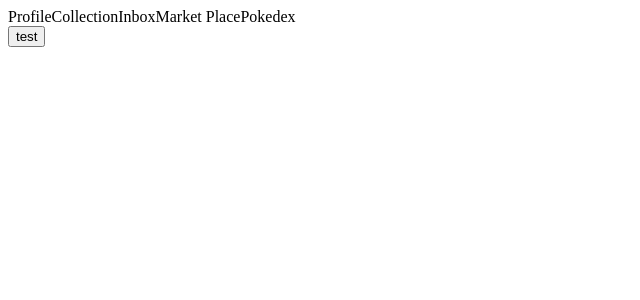
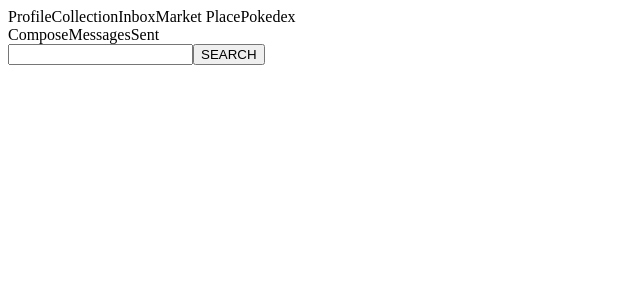
Before and after one commit to zoekhall/pokemon-play-pen, a React app: page / in a window 1280 px wide. Both pictures are taken after a click on the element "Inbox". Shown: the top 300 px of the page, without its empty margins (0-640 px from the left). Built offline with nearby package versions, Linux system fonts and the light colour scheme; the HTML template or start-up script is replaced by a standard one.

Commit message:
setup components

```diff
--- a/client/src/components/inbox/compose.jsx
+++ b/client/src/components/inbox/compose.jsx
@@ -2,7 +2,7 @@ import React from 'react';
 
 
 const Compose = () => {
-
+// func to search for users to message
 
   return (
     <div>
@@ -10,6 +10,7 @@ const Compose = () => {
         <input type="text" />
         <button>SEARCH</button>
       </form>
+
     </div>
   );
 };
--- a/client/src/components/inbox/inbox.jsx
+++ b/client/src/components/inbox/inbox.jsx
@@ -1,10 +1,11 @@
 // needed React things
-import React from 'react';
+import React, { useState } from 'react';
 
 
 // Components
 import Compose from './compose.jsx';
-import Layout from './layout.jsx';
+import Msgs from './msgs.jsx';
+import Sent from './sent.jsx';
 
 import axios from 'axios';
 
@@ -12,13 +13,31 @@ import axios from 'axios';
 
 const Inbox = () => {
 
+  const [view, setView] = useState('inbox');
+
+  const changeView = newView => setView(newView);
+
+  const renderView = () => {
+    if ( view === 'compose') {
+      return <Compose/>;
+    } else if ( view === 'sent' ) {
+      return <Sent/>;
+    } else if ( view === 'msgs') {
+      return <Msgs/>;
+    } else {
+      return <Compose/>;
+    }
+  };
+
+
+
 
   //function to get current user !!!!!!!!may not need
   const getCurUser = ()=>{
-    axios.get('/api/user');
+    axios.get('/api/current/user');
   };
 
-  // func to search for users to message
+
 
   // func to send message
 
@@ -28,7 +47,21 @@ const Inbox = () => {
 
   return (
     <div>
-      <button onClick={()=>getCurUser()}>test</button>
+      <nav>
+        <span
+          className={view === 'compose' ? 'selected' : 'unselected'}
+          onClick={() => changeView('compose')}
+        >Compose</span>
+        <span
+          className={view === 'msgs' ? 'selected' : 'unselected'}
+          onClick={() => changeView('msgs')}
+        >Messages</span>
+        <span
+          className={view === 'sent' ? 'selected' : 'unselected'}
+          onClick={() => changeView('sent')}
+        >Sent</span>
+      </nav>
+      <div className='currentView'>{renderView()}</div>
     </div>
   );
 };
--- a/client/src/components/inbox/layout.jsx
+++ /dev/null
@@ -1,26 +0,0 @@
-import React from 'react';
-import {Outlet, Link} from 'react-router-dom';
-
-const Layout = () =>{
-
-  return (
-    <>
-      <nav>
-        <ul>
-          <li>
-            <Link to='/'>Home</Link>
-          </li>
-          <li>
-            <Link to='/compose'>Compose</Link>
-          </li>
-          <li>
-            <Link to='/sent'></Link>
-          </li>
-        </ul>
-      </nav>
-      <Outlet/>
-    </>
-  );
-};
-
-export default Layout;
--- /dev/null
+++ b/client/src/components/inbox/msgs.jsx
@@ -0,0 +1,12 @@
+import React from 'react';
+
+
+const Msgs = () =>{
+
+  return (
+    <h1>Msgs</h1>
+
+  );
+};
+
+export default Msgs;
--- a/client/src/components/inbox/sent.jsx
+++ b/client/src/components/inbox/sent.jsx
@@ -1,5 +1,9 @@
+import React from 'react';
+
 const Sent = () => {
-  return <h1>Sent</h1>;
+  return (
+    <h1>Sent</h1>
+  );
 };
 
 export default Sent;
```
